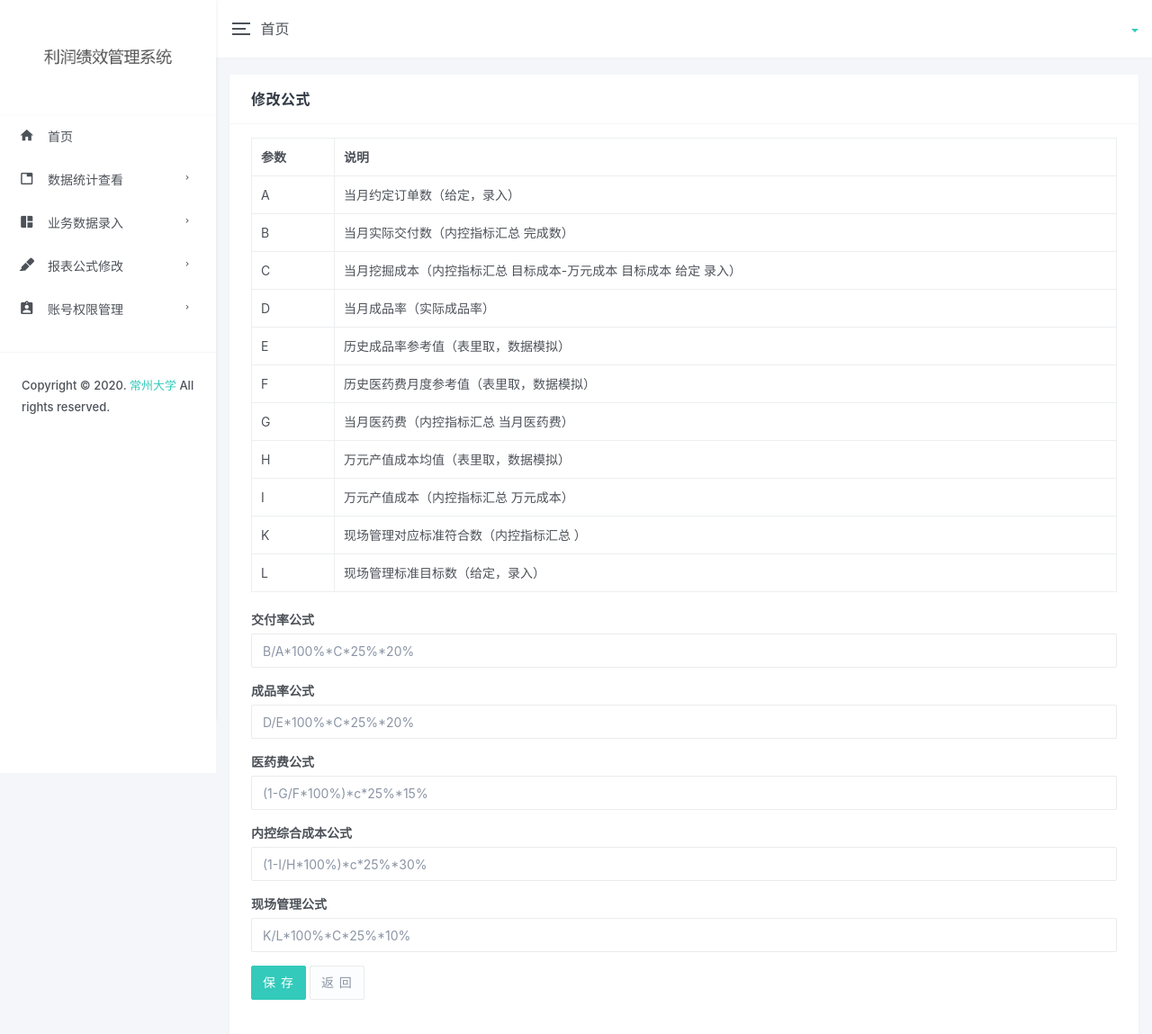
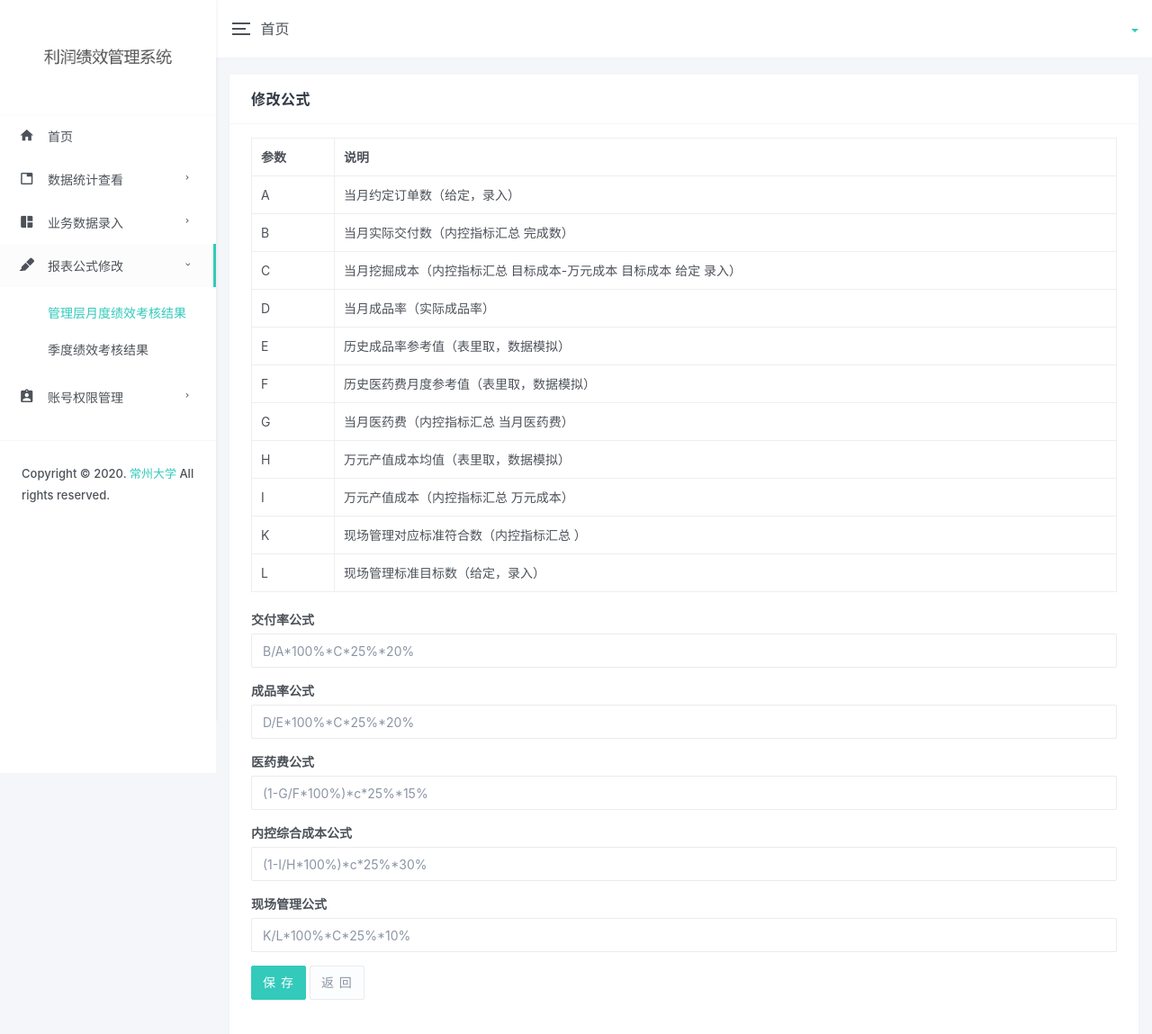
Before and after one commit to LvPeng990324/performance_management, a Django app: page /month_result_formula/ in a window 1280 px wide. Shown: the top 1149 px of the page at 90% size. Run offline with Django 3.2, Linux system fonts and the light colour scheme; some libraries are stand-ins or nearby versions.

Commit message:
模板中增加公式修改页面的url

```diff
--- a/templates/base.html
+++ b/templates/base.html
@@ -66,11 +66,11 @@
                                         href="{% url 'show_constant_data' %}">常量数据</a></li>
                             </ul>
                         </li>
-                        <li class="nav-item nav-item-has-subnav">
+                        <li class="nav-item nav-item-has-subnav {% block change_formula_active %}{% endblock %}">
                             <a href="javascript:void(0)"><i class="mdi mdi-marker"></i> 报表公式修改</a>
                             <ul class="nav nav-subnav ">
-                                <li class=""><a href="#!">管理层月度绩效考核结果</a></li>
-                                <li class=""><a href="#!">季度绩效考核结果</a></li>
+                                <li class="{% block month_formula_active %}{% endblock %}"><a href="{% url 'month_result_formula' %}">管理层月度绩效考核结果</a></li>
+                                <li class="{% block quarter_formula_active %}{% endblock %}"><a href="{% url 'quarter_result_formula' %}">季度绩效考核结果</a></li>
                             </ul>
                         </li>
                         <li class="nav-item nav-item-has-subnav {% block user_permission_management_active %}{% endblock %}">
--- a/templates/报表公式修改-季度绩效考核结果.html
+++ b/templates/报表公式修改-季度绩效考核结果.html
@@ -1,4 +1,7 @@
 {% extends 'base.html' %}
+
+{% block change_formula_active %}active open{% endblock %}
+{% block quarter_formula_active %}active{% endblock %}
 
 {% block main_content %}
     <div class="container-fluid">
--- a/templates/报表公式修改-管理层月度绩效考核结果.html
+++ b/templates/报表公式修改-管理层月度绩效考核结果.html
@@ -1,4 +1,7 @@
 {% extends 'base.html' %}
+
+{% block change_formula_active %}active open{% endblock %}
+{% block month_formula_active %}active{% endblock %}
 
 {% block main_content %}
     <div class="container-fluid">
```
